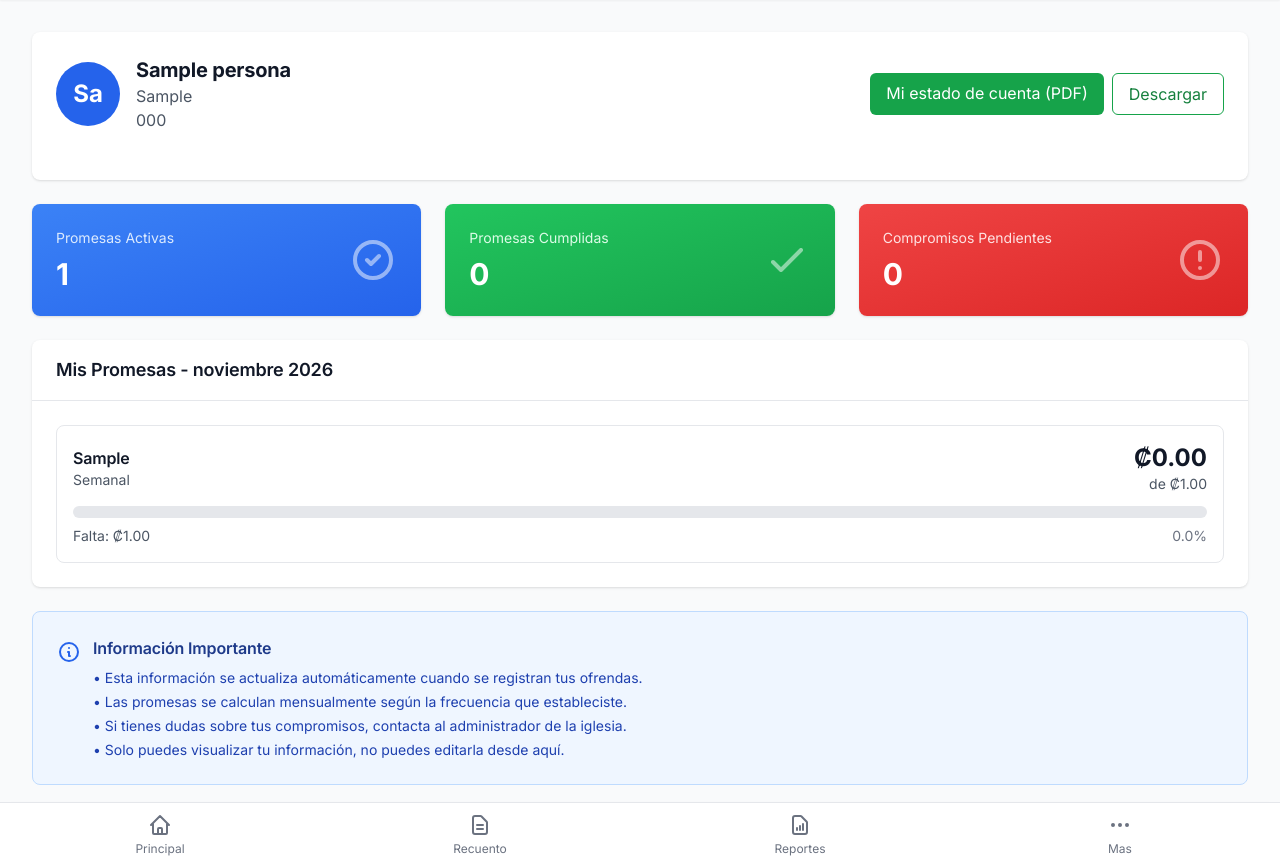
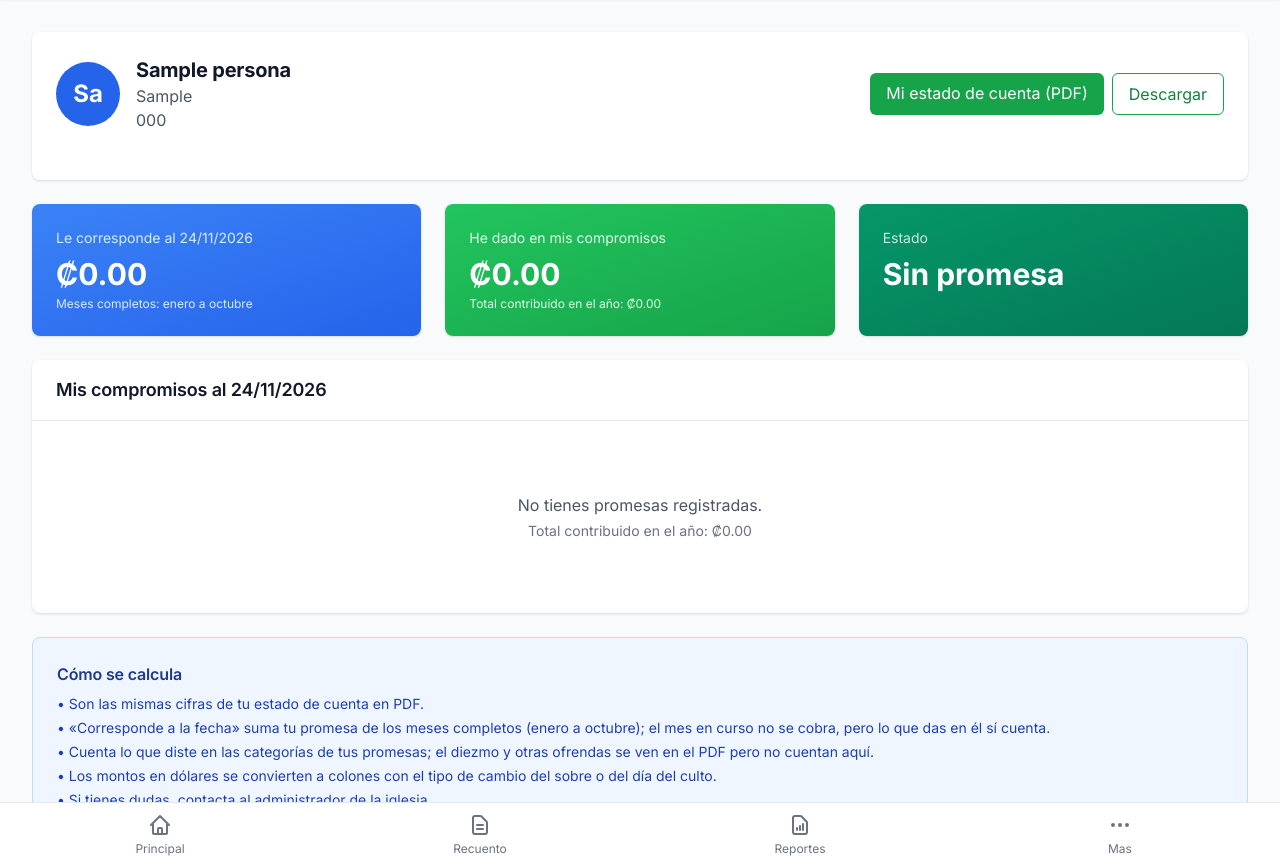
Before and after one commit to 1KATZUNO/IBBLA, a Laravel app: page /mi-perfil in a window 1280 px wide. Shown: the part 49-916 px from the top of the page. Run offline with Laravel 12, Linux system fonts and the light colour scheme; a user stored in the database is signed in; data comes from the database, SQL or seed files in the repository; tables that the repository leaves empty hold one stand-in row (values such as "Sample post"); style sheets or scripts are compiled from the project's sources.

Commit message:
Mi perfil con el estado acumulado al corte, igual que el PDF, y el mes a mes plegado sin deudas por mes (QA-024, QA-032)

```diff
--- a/app/Http/Controllers/MiPerfilController.php
+++ b/app/Http/Controllers/MiPerfilController.php
@@ -4,7 +4,6 @@ namespace App\Http\Controllers;
 
 use Illuminate\Http\Request;
 use Illuminate\Support\Facades\Auth;
-use Carbon\Carbon;
 
 class MiPerfilController extends Controller
 {
@@ -27,56 +26,24 @@ class MiPerfilController extends Controller
         return $request->input('accion') === 'descargar' ? $pdf->download($nombre) : $pdf->stream($nombre);
     }
 
-    public function index()
+    /**
+     * Mi perfil del miembro: su estado de compromisos ACUMULADO al dia de hoy, con las mismas cifras
+     * del PDF "Mi estado de cuenta" (sale del mismo calculo, InformePersonaService sobre el motor
+     * unico). El mes a mes va plegado y solo como detalle: sin "deudas" por mes (regla 2.2). Solo
+     * lee, no escribe nada.
+     */
+    public function index(\App\Services\InformePersonaService $informe)
     {
         $user = Auth::user();
         $persona = $user->persona;
 
-        if (!$persona) {
+        if (! $persona) {
             return redirect()->route('principal')
                 ->with('error', 'No se encontró información de persona asociada.');
         }
 
-        $persona->load(['sobres.detalles', 'promesas', 'compromisos']);
+        $datos = $informe->datos($persona);
 
-        // Calcular cumplimiento de promesas del mes actual
-        $promesasConEstatus = $persona->promesas->map(function ($promesa) use ($persona) {
-            $montoPagado = $persona->sobres()
-                ->whereHas('detalles', function ($query) use ($promesa) {
-                    $query->where('categoria', $promesa->categoria);
-                })
-                ->whereHas('culto', function ($query) {
-                    $query->whereMonth('fecha', Carbon::now()->month)
-                          ->whereYear('fecha', Carbon::now()->year);
-                })
-                ->get()
-                ->sum(function ($sobre) use ($promesa) {
-                    return $sobre->detalles()
-                        ->where('categoria', $promesa->categoria)
-                        ->sum('monto');
-                });
-
-            return [
-                'promesa' => $promesa,
-                'pagado' => $montoPagado,
-                'faltante' => max(0, $promesa->monto - $montoPagado),
-                'cumplido' => $montoPagado >= $promesa->monto,
-                'porcentaje' => $promesa->monto > 0 ? min(100, ($montoPagado / $promesa->monto) * 100) : 0,
-            ];
-        });
-
-        // Obtener compromisos con saldo negativo (deudas)
-        $compromisos = $persona->compromisos()
-            ->where('saldo_actual', '<', 0)
-            ->orderBy('created_at', 'desc')
-            ->get()
-            ->map(function($compromiso) {
-                $compromiso->deuda = abs($compromiso->saldo_actual); // Convertir a positivo para mostrar
-                $compromiso->descripcion = ucfirst($compromiso->categoria) . ' ' .
-                    now()->locale('es')->parse($compromiso->año . '-' . $compromiso->mes . '-01')->isoFormat('MMMM YYYY');
-                return $compromiso;
-            });
-
-        return view('mi-perfil.index', compact('persona', 'promesasConEstatus', 'compromisos'));
+        return view('mi-perfil.index', compact('persona', 'datos'));
     }
 }
--- a/resources/views/mi-perfil/index.blade.php
+++ b/resources/views/mi-perfil/index.blade.php
@@ -27,139 +27,121 @@
 
     <!-- Resumen General -->
     <div class="grid grid-cols-1 md:grid-cols-3 gap-6">
+        @php
+            $d = $datos;
+            $colon = fn ($v, $dec = 2) => ($v < 0 ? '-' : '').'₡'.number_format(abs($v), $dec);
+        @endphp
         <div class="bg-gradient-to-br from-blue-500 to-blue-600 rounded-lg shadow p-6 text-white">
-            <div class="flex items-center justify-between">
-                <div>
-                    <p class="text-blue-100 text-sm">Promesas Activas</p>
-                    <p class="text-3xl font-bold mt-2">{{ $promesasConEstatus->count() }}</p>
-                </div>
-                <svg class="w-12 h-12 opacity-50" fill="none" stroke="currentColor" viewBox="0 0 24 24">
-                    <path stroke-linecap="round" stroke-linejoin="round" stroke-width="2" d="M9 12l2 2 4-4m6 2a9 9 0 11-18 0 9 9 0 0118 0z"></path>
-                </svg>
-            </div>
+            <p class="text-blue-100 text-sm">Le corresponde al {{ $d['corte'] }}</p>
+            <p class="text-3xl font-bold mt-2">{{ $colon($d['total_esperado']) }}</p>
+            <p class="text-blue-100 text-xs mt-1">Meses completos: {{ $d['meses_cobrados'] ?: 'ninguno todavía' }}</p>
         </div>
 
         <div class="bg-gradient-to-br from-green-500 to-green-600 rounded-lg shadow p-6 text-white">
-            <div class="flex items-center justify-between">
-                <div>
-                    <p class="text-green-100 text-sm">Promesas Cumplidas</p>
-                    <p class="text-3xl font-bold mt-2">{{ $promesasConEstatus->where('cumplido', true)->count() }}</p>
-                </div>
-                <svg class="w-12 h-12 opacity-50" fill="none" stroke="currentColor" viewBox="0 0 24 24">
-                    <path stroke-linecap="round" stroke-linejoin="round" stroke-width="2" d="M5 13l4 4L19 7"></path>
-                </svg>
-            </div>
+            <p class="text-green-100 text-sm">He dado en mis compromisos</p>
+            <p class="text-3xl font-bold mt-2">{{ $colon($d['dado_en_compromisos']) }}</p>
+            <p class="text-green-100 text-xs mt-1">Total contribuido en el año: {{ $colon($d['total_dado']) }}</p>
         </div>
 
-        <div class="bg-gradient-to-br from-red-500 to-red-600 rounded-lg shadow p-6 text-white">
-            <div class="flex items-center justify-between">
-                <div>
-                    <p class="text-red-100 text-sm">Compromisos Pendientes</p>
-                    <p class="text-3xl font-bold mt-2">{{ $compromisos->count() }}</p>
-                </div>
-                <svg class="w-12 h-12 opacity-50" fill="none" stroke="currentColor" viewBox="0 0 24 24">
-                    <path stroke-linecap="round" stroke-linejoin="round" stroke-width="2" d="M12 8v4m0 4h.01M21 12a9 9 0 11-18 0 9 9 0 0118 0z"></path>
-                </svg>
-            </div>
+        <div class="bg-gradient-to-br {{ $d['al_dia'] ? 'from-emerald-600 to-emerald-700' : 'from-amber-500 to-amber-600' }} rounded-lg shadow p-6 text-white">
+            <p class="text-white/80 text-sm">Estado</p>
+            <p class="text-3xl font-bold mt-2">{{ $d['tiene_compromisos'] ? $d['estado'] : 'Sin promesa' }}</p>
+            @if($d['tiene_compromisos'])
+                <p class="text-white/80 text-xs mt-1">Diferencia: {{ $d['diferencia'] >= 0 ? '+' : '' }}{{ $colon($d['diferencia']) }}</p>
+            @endif
         </div>
     </div>
 
-    <!-- Promesas del Mes -->
+    <!-- Mis compromisos (acumulado al corte, igual que el PDF) -->
     <div class="bg-white rounded-lg shadow">
         <div class="px-6 py-4 border-b border-gray-200">
-            <h3 class="text-lg font-semibold text-gray-900">Mis Promesas - {{ now()->locale('es')->isoFormat('MMMM YYYY') }}</h3>
+            <h3 class="text-lg font-semibold text-gray-900">Mis compromisos al {{ $d['corte'] }}</h3>
         </div>
         <div class="p-6">
-            @if($promesasConEstatus->count() > 0)
+            @if($d['tiene_compromisos'])
                 <div class="space-y-4">
-                    @foreach($promesasConEstatus as $item)
+                    @foreach($d['compromisos'] as $c)
+                    @php
+                        $porcentaje = $c['esperado'] > 0 ? min(100, $c['dado'] / $c['esperado'] * 100) : 100;
+                    @endphp
                     <div class="border border-gray-200 rounded-lg p-4">
-                        <div class="flex items-center justify-between mb-3">
+                        <div class="flex flex-wrap items-center justify-between gap-2 mb-3">
                             <div>
-                                <h4 class="font-semibold text-gray-900 capitalize">{{ $item['promesa']->categoria }}</h4>
-                                <p class="text-sm text-gray-600">{{ ucfirst($item['promesa']->frecuencia) }}</p>
+                                <h4 class="font-semibold text-gray-900">{{ $c['nombre'] }}</h4>
+                                <p class="text-sm text-gray-600">Promesa: {{ $c['detalle'] }}</p>
                             </div>
                             <div class="text-right">
-                                <p class="text-2xl font-bold text-gray-900">₡{{ number_format($item['pagado'], 2) }}</p>
-                                <p class="text-sm text-gray-600">de ₡{{ number_format($item['promesa']->monto, 2) }}</p>
+                                <p class="text-2xl font-bold text-gray-900">{{ $colon($c['dado']) }}</p>
+                                <p class="text-sm text-gray-600">de {{ $colon($c['esperado']) }} que corresponde a la fecha</p>
                             </div>
                         </div>
 
-                        <!-- Barra de progreso -->
                         <div class="w-full bg-gray-200 rounded-full h-3 overflow-hidden">
-                            <div class="h-full rounded-full transition-all duration-500 {{ $item['cumplido'] ? 'bg-green-500' : 'bg-blue-500' }}"
-                                 style="width: {{ $item['porcentaje'] }}%"></div>
+                            <div class="h-full rounded-full {{ $c['al_dia'] ? 'bg-green-500' : 'bg-amber-500' }}" style="width: {{ number_format($porcentaje, 1, '.', '') }}%"></div>
                         </div>
 
                         <div class="mt-2 flex items-center justify-between text-sm">
-                            @if($item['cumplido'])
-                                <span class="text-green-600 font-semibold flex items-center">
-                                    <svg class="w-5 h-5 mr-1" fill="none" stroke="currentColor" viewBox="0 0 24 24">
-                                        <path stroke-linecap="round" stroke-linejoin="round" stroke-width="2" d="M5 13l4 4L19 7"></path>
-                                    </svg>
-                                    ¡Cumplido!
-                                </span>
+                            @if($c['al_dia'])
+                                <span class="text-green-700 font-semibold">Al día{{ $c['diferencia'] > 0 ? ' (adelantado '.$colon($c['diferencia']).')' : '' }}</span>
                             @else
-                                <span class="text-gray-600">Falta: ₡{{ number_format($item['faltante'], 2) }}</span>
+                                <span class="text-amber-700 font-semibold">Pendiente: {{ $colon(abs($c['diferencia'])) }}</span>
                             @endif
-                            <span class="text-gray-500">{{ number_format($item['porcentaje'], 1) }}%</span>
+                            <span class="text-gray-500">{{ number_format($porcentaje, 1) }}%</span>
                         </div>
                     </div>
                     @endforeach
                 </div>
+
+                <!-- Mes a mes: solo detalle informativo (el estado se decide por el acumulado) -->
+                <details class="mt-6 border border-gray-200 rounded-lg">
+                    <summary class="px-4 py-3 cursor-pointer min-h-[44px] font-medium text-gray-800">Ver el detalle mes a mes</summary>
+                    <div class="table-scroll">
+                        <table class="min-w-full text-sm divide-y divide-gray-200">
+                            <thead class="bg-gray-50">
+                                <tr>
+                                    <th class="px-3 py-2 text-left font-medium text-gray-500">Mes</th>
+                                    @foreach($d['compromisos'] as $c)
+                                        <th class="px-3 py-2 text-right font-medium text-gray-500">{{ $c['nombre'] }}<br><span class="font-normal">di / del mes</span></th>
+                                    @endforeach
+                                </tr>
+                            </thead>
+                            <tbody class="divide-y divide-gray-100">
+                                @foreach($d['detalle_mensual'] as $m)
+                                <tr class="{{ $m['cobrable'] ? '' : 'text-gray-500' }}">
+                                    <td class="px-3 py-2 whitespace-nowrap">
+                                        {{ $m['nombre'] }}
+                                        @if(! $m['cobrable'])
+                                            <span class="block text-xs">en curso</span>
+                                        @endif
+                                    </td>
+                                    @foreach($d['compromisos'] as $c)
+                                        <td class="px-3 py-2 whitespace-nowrap text-right">{{ $colon($m['categorias'][$c['categoria']]['dado'], 0) }} / {{ $colon($m['categorias'][$c['categoria']]['del_mes'], 0) }}</td>
+                                    @endforeach
+                                </tr>
+                                @endforeach
+                            </tbody>
+                        </table>
+                    </div>
+                </details>
             @else
                 <div class="text-center py-12">
-                    <svg class="mx-auto h-12 w-12 text-gray-400" fill="none" stroke="currentColor" viewBox="0 0 24 24">
-                        <path stroke-linecap="round" stroke-linejoin="round" stroke-width="2" d="M20 13V6a2 2 0 00-2-2H6a2 2 0 00-2 2v7m16 0v5a2 2 0 01-2 2H6a2 2 0 01-2-2v-5m16 0h-2.586a1 1 0 00-.707.293l-2.414 2.414a1 1 0 01-.707.293h-3.172a1 1 0 01-.707-.293l-2.414-2.414A1 1 0 006.586 13H4"></path>
-                    </svg>
-                    <p class="mt-4 text-gray-600">No tienes promesas registradas</p>
+                    <p class="text-gray-600">No tienes promesas registradas.</p>
+                    <p class="text-sm text-gray-500 mt-1">Total contribuido en el año: {{ $colon($d['total_dado']) }}</p>
                 </div>
             @endif
         </div>
     </div>
 
-    <!-- Compromisos Pendientes -->
-    @if($compromisos->count() > 0)
-    <div class="bg-white rounded-lg shadow">
-        <div class="px-6 py-4 border-b border-gray-200">
-            <h3 class="text-lg font-semibold text-gray-900">Compromisos Pendientes</h3>
-        </div>
-        <div class="p-6">
-            <div class="space-y-3">
-                @foreach($compromisos as $compromiso)
-                <div class="flex items-center justify-between p-4 bg-red-50 border border-red-200 rounded-lg">
-                    <div>
-                        <p class="font-semibold text-gray-900 capitalize">{{ $compromiso->categoria }}</p>
-                        <p class="text-sm text-gray-600">{{ $compromiso->descripcion }}</p>
-                        <p class="text-xs text-gray-500 mt-1">Creado: {{ $compromiso->created_at->format('d/m/Y') }}</p>
-                    </div>
-                    <div class="text-right">
-                        <p class="text-xl font-bold text-red-600">₡{{ number_format($compromiso->deuda, 2) }}</p>
-                        <p class="text-sm text-gray-600">Deuda pendiente</p>
-                    </div>
-                </div>
-                @endforeach
-            </div>
-        </div>
-    </div>
-    @endif
-
     <!-- Información Adicional -->
     <div class="bg-blue-50 border border-blue-200 rounded-lg p-6">
-        <div class="flex items-start">
-            <svg class="w-6 h-6 text-blue-600 mt-1 mr-3" fill="none" stroke="currentColor" viewBox="0 0 24 24">
-                <path stroke-linecap="round" stroke-linejoin="round" stroke-width="2" d="M13 16h-1v-4h-1m1-4h.01M21 12a9 9 0 11-18 0 9 9 0 0118 0z"></path>
-            </svg>
-            <div>
-                <h4 class="font-semibold text-blue-900 mb-2">Información Importante</h4>
-                <ul class="text-sm text-blue-800 space-y-1">
-                    <li>• Esta información se actualiza automáticamente cuando se registran tus ofrendas.</li>
-                    <li>• Las promesas se calculan mensualmente según la frecuencia que estableciste.</li>
-                    <li>• Si tienes dudas sobre tus compromisos, contacta al administrador de la iglesia.</li>
-                    <li>• Solo puedes visualizar tu información, no puedes editarla desde aquí.</li>
-                </ul>
-            </div>
-        </div>
+        <h4 class="font-semibold text-blue-900 mb-2">Cómo se calcula</h4>
+        <ul class="text-sm text-blue-800 space-y-1">
+            <li>• Son las mismas cifras de tu estado de cuenta en PDF.</li>
+            <li>• «Corresponde a la fecha» suma tu promesa de los meses completos ({{ $d['meses_cobrados'] ?: 'ninguno todavía' }}); el mes en curso no se cobra, pero lo que das en él sí cuenta.</li>
+            <li>• Cuenta lo que diste en las categorías de tus promesas; el diezmo y otras ofrendas se ven en el PDF pero no cuentan aquí.</li>
+            <li>• Los montos en dólares se convierten a colones con el tipo de cambio del sobre o del día del culto.</li>
+            <li>• Si tienes dudas, contacta al administrador de la iglesia.</li>
+        </ul>
     </div>
 </div>
 @endsection
```
